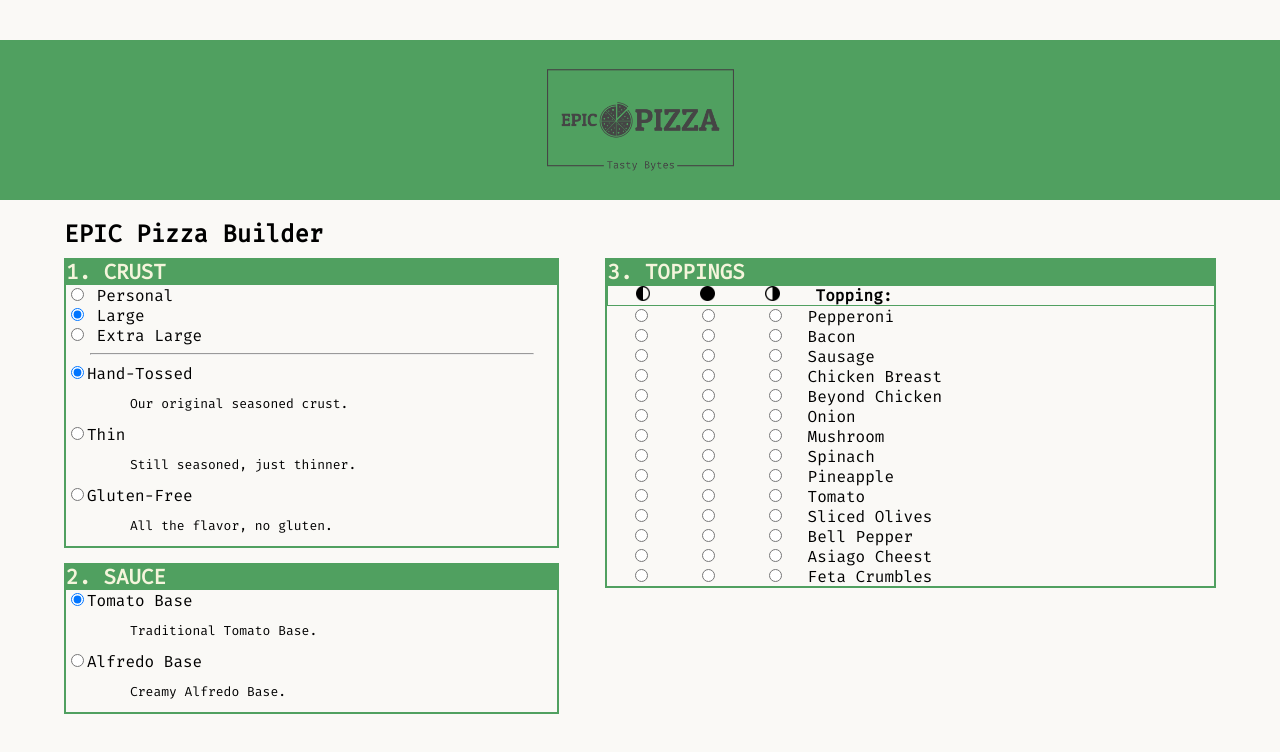
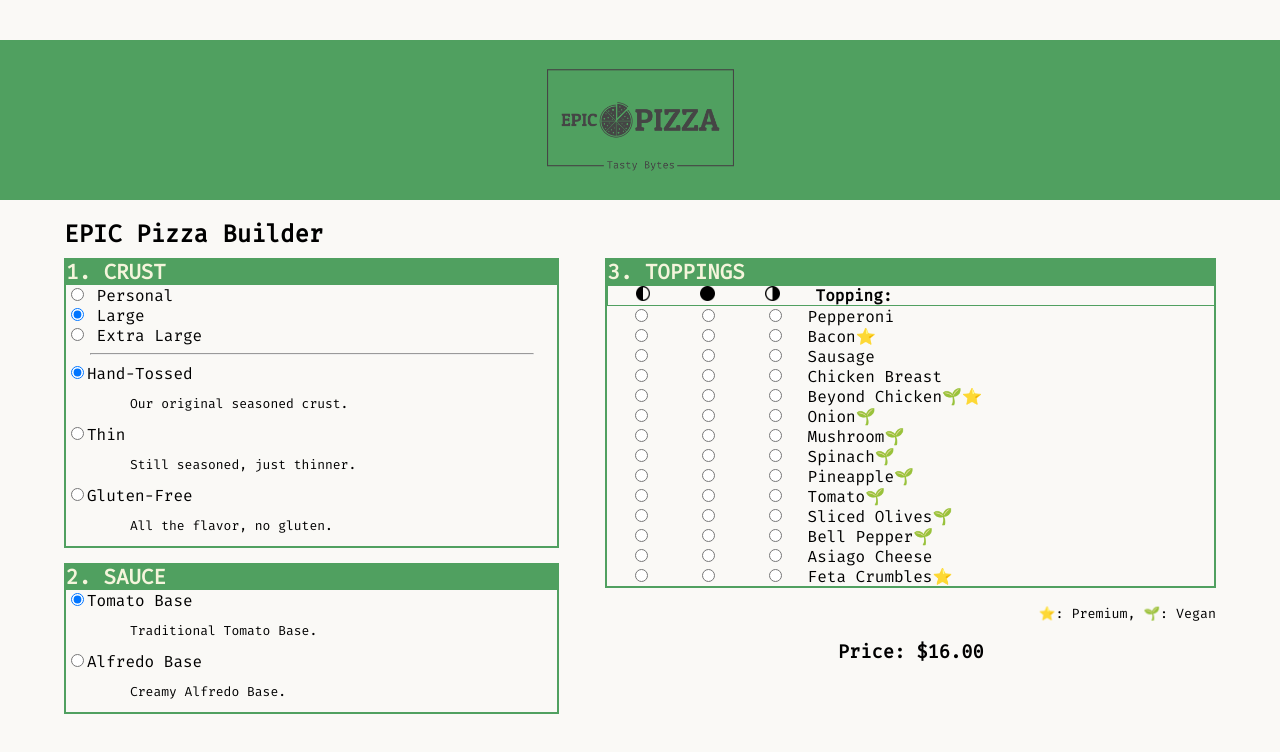
Before and after one commit to cameronabel/epic-pizza, a plain HTML site: page index.html in a window 1280 px wide. Drawn offline with Linux system fonts and the light colour scheme.

Commit message:
dynamic pricing

```diff
--- a/css/styles.css
+++ b/css/styles.css
@@ -141,3 +141,8 @@ h2 {
 #right-segment {
   margin-left:  -1.9%;
 }
+
+#food-notation {
+  text-align: right;
+  font-size: smaller;
+}
--- a/data/menu.json
+++ b/data/menu.json
@@ -87,7 +87,7 @@
       "premium":false
     },
     "asiago":{
-      "name":"Asiago Cheest",
+      "name":"Asiago Cheese",
       "type":"vegetarian",
       "premium":false
     },
--- a/index.html
+++ b/index.html
@@ -48,7 +48,8 @@
             </div>
           </div>
         </div>
-
+        <p id="food-notation">⭐: Premium, 🌱: Vegan</p>
+        <h3 id="price"></h3>
       </div>
     </div>
   </div>
--- a/js/scripts.js
+++ b/js/scripts.js
@@ -1,5 +1,6 @@
 class Pizza {
   constructor(menu) {
+    this.menu = menu;
     this.size = "large";
     this.crust = menu.crusts.handTossed;
     this.sauce = menu.sauces.tomato;
@@ -20,28 +21,30 @@ class Pizza {
     );
   }
   crustPrice() {
-    if (this.crust.premium) {
-      return menu.prices.crust.premium[this.size];
+    if (this.menu.crusts[this.crust].premium) {
+      return this.menu.prices.crust.premium[this.size];
     } else {
-      return menu.prices.crust.regular[this.size];
+      return this.menu.prices.crust.regular[this.size];
     }
   }
   toppingPrice() {
     let total = 0;
     self = this;
     this.fullToppings.forEach(function(topping) {
-      if (topping.premium) {
-        total += menu.prices.topping.premium[self.size];
+      if (self.menu.toppings[topping].premium) {
+        total += self.menu.prices.topping.premium[self.size];
       } else {
-        total += menu.prices.topping.regular[self.size];
+        total += self.menu.prices.topping.regular[self.size];
       }
     });
     [this.leftToppings, this.rightToppings].forEach(function(side) {
       side.forEach(function(topping) {
-        if (topping.premium) {
-          total += menu.prices.topping.premium[self.size] - .5;
+        console.log(topping)
+        console.log(self.menu)
+        if (self.menu.toppings[topping].premium) {
+          total += self.menu.prices.topping.premium[self.size] - .5;
         } else {
-          total += menu.prices.topping.regular[self.size] - .5;
+          total += self.menu.prices.topping.regular[self.size] - .5;
         }
       });
     });
@@ -111,7 +114,7 @@ function loadToppings(menu) {
     left.classList.add('pizza-segment');
     const leftRadio = document.createElement('input');
     leftRadio.setAttribute('type', 'radio');
-    leftRadio.setAttribute('name', 'topping');
+    leftRadio.setAttribute('name', topping);
     leftRadio.setAttribute('value', 'left');
     left.append(leftRadio);
     row.append(left);
@@ -120,7 +123,7 @@ function loadToppings(menu) {
     full.classList.add('pizza-segment');
     const fullRadio = document.createElement('input');
     fullRadio.setAttribute('type', 'radio');
-    fullRadio.setAttribute('name', 'topping');
+    fullRadio.setAttribute('name', topping);
     fullRadio.setAttribute('value', 'full');
     full.append(fullRadio);
     row.append(full);
@@ -129,7 +132,7 @@ function loadToppings(menu) {
     right.classList.add('pizza-segment');
     const rightRadio = document.createElement('input');
     rightRadio.setAttribute('type', 'radio');
-    rightRadio.setAttribute('name', 'topping');
+    rightRadio.setAttribute('name', topping);
     rightRadio.setAttribute('value', 'right');
     right.append(rightRadio);
     row.append(right);
@@ -137,6 +140,12 @@ function loadToppings(menu) {
     const toppingName = document.createElement('div');
     toppingName.classList.add('topping-label');
     toppingName.append(menu.toppings[topping].name);
+    if (menu.toppings[topping].type === 'vegan') {
+      toppingName.append('🌱')
+    }
+    if (menu.toppings[topping].premium) {
+      toppingName.append('⭐')
+    }
     row.append(toppingName);
 
     return row;
@@ -151,6 +160,14 @@ function loadFields(menu) {
   loadCrusts(menu);
   loadSauces(menu);
   loadToppings(menu);
+  const inputs = document.getElementsByTagName('input');
+
+  for (const input of inputs) {
+    input.addEventListener("click", function() {
+      pizzaSelectionHandler(event, menu);
+    });
+  }
+  pizzaSelectionHandler(event, menu)
 }
 
 async function readMenu() {
@@ -161,7 +178,38 @@ async function readMenu() {
   return menu;
 }
 
+function pizzaSelectionHandler (event, menu) {
+  const pizza = new Pizza(menu);
+  function updatePizza () {
+    pizza.size = document.querySelector('input[name="size-selection"]:checked').value;
+    pizza.crust = document.querySelector('input[name="crust-selection"]:checked').value;
+    for (const topping in menu.toppings) {
+      const field = document.querySelector(`input[name="${topping}"]:checked`);
+      if (field) {
+        if (field.value === 'left') {
+          pizza.leftToppings.add(topping)
+        } else if (field.value === 'right') {
+          pizza.rightToppings.add(topping)
+        } else if (field.value === 'full') {
+          pizza.fullToppings.add(topping)
+        }
+
+      }
+    }
+  }
+
+  updatePizza(pizza, menu);
+  const price = pizza.computePrice();
+  document.getElementById('price').innerText = `Price: ${price.toLocaleString('en-US', {
+    style: 'currency',
+    currency: 'USD',
+  })}`;
+}
+
 window.onload = function() {
   readMenu()
   .then(menu => loadFields(menu));
+
+
+
 }
```
